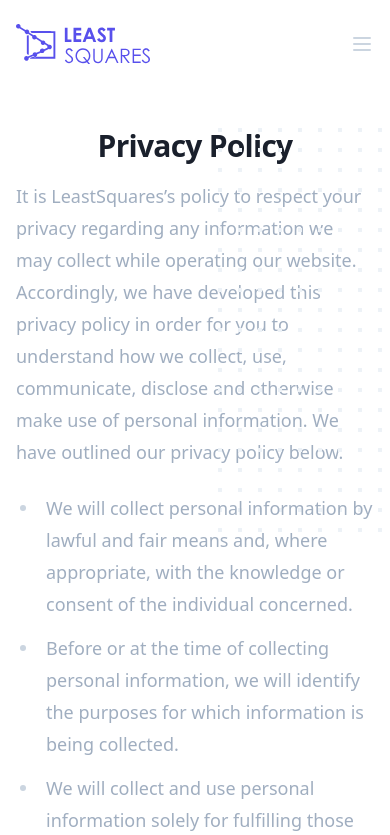
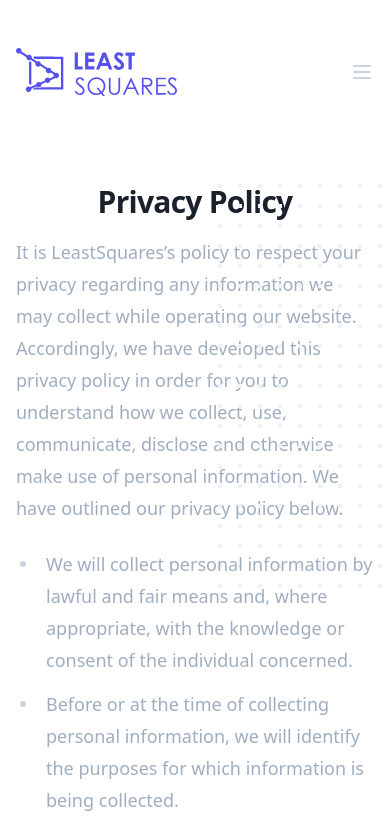
Before and after one commit to maxilevi/leastsquares.io, a Next.js app: page /privacy in a window 390 px wide. Shown: the top 835 px of the page. Built offline with nearby package versions, Linux system fonts and the light colour scheme; what @tailwindcss/ui would draw is missing.

Commit message:
fix mobile menu

```diff
--- a/components/App.js
+++ b/components/App.js
@@ -18,8 +18,7 @@ const logoSourceVertical = "assets/logo_vertical.svg";//"https://tailwindui.com/
 const logoSourceHorizontal = "assets/logo_white_horizontal.svg";
 
 const headerSections = [
-    {isFirst: true, name: 'Home', href: '/'},
-    {name: 'Services', href: '/#services'},
+    {isFirst: true, name: 'Services', href: '/#services'},
     {name: 'Our Work', href: '/portfolio'},
     {name: 'Blog', href: '/blog'},
     {name: 'Contact', href: '/contact', color: 'indigo'}
@@ -75,6 +74,7 @@ export function AppHeader(props)
         onMenuStateChange={props.onMenuStateChange}
         headerSections={headerSections}
         logoSource={logoSourceVertical}
+        content={props.content}
     />;
 }
 
--- a/components/BaseApp.js
+++ b/components/BaseApp.js
@@ -8,8 +8,10 @@ export default class BaseApp extends React.Component
     {
         return (
             <div>
-                <FullAppHeader title={this.props.title} />
-                {this.props.main}
+                <FullAppHeader
+                    title={this.props.title}
+                    content={this.props.main}
+                />
                 <AppFooter />
             </div>
         );
--- a/components/Header.js
+++ b/components/Header.js
@@ -6,7 +6,7 @@ class HeaderSection  extends React.Component
     getJSX(isFirst, color, href, name){}
 
     render() {
-        const color = this.props.color ?? 'gray';
+        const color = this.props.color ?? 'gray'; // 'gray'
         const isFirst = this.props.isFirst ?? false;
         return this.getJSX(isFirst, color, this.props.href, this.props.name);
     }
@@ -48,7 +48,7 @@ class MobileMenu extends React.Component
                          aria-orientation="vertical" aria-labelledby="main-menu">
                         <div className="px-5 pt-4 flex items-center justify-between">
                             <div>
-                                <img className="h-8 w-auto"
+                                <img className="h-12 w-auto"
                                      src={this.props.logoSource} alt="">
                                 </img>
                             </div>
@@ -63,7 +63,7 @@ class MobileMenu extends React.Component
                                 </button>
                             </div>
                         </div>
-                        <div className="px-2 pt-2 pb-3">
+                        <div className="px-2 pt-2 pb-3 text-sm">
                             { mobileSections }
                         </div>
                     </div>
@@ -88,13 +88,15 @@ export default class Header extends React.Component
     handleMobileMenuOpen(e)
     {
         this.setState({isMobileMenuOpen: true});
-        this.props.onMenuStateChange(true);
+        if(this.props.onMenuStateChange)
+            this.props.onMenuStateChange(true);
     }
 
     handleMobileMenuClose(e)
     {
         this.setState({isMobileMenuOpen: false});
-        this.props.onMenuStateChange(false);
+        if(this.props.onMenuStateChange)
+            this.props.onMenuStateChange(false);
     }
 
     render()
@@ -103,13 +105,13 @@ export default class Header extends React.Component
             <DesktopHeaderSection {...section} />
         );
         return (
-            <div>
+            <>
                 <div className="relative pt-6 px-4 sm:px-6 lg:px-8">
-                    <nav className="relative flex items-center justify-between sm:h-10 lg:justify-start">
+                    <nav className="relative flex items-center justify-between sm:h-10 lg:justify-start pb-6 pt-6">
                         <div className="flex items-center flex-grow flex-shrink-0 lg:flex-grow-0">
                             <div className="flex items-center justify-between w-full md:w-auto">
                                 <a href="/" aria-label="Home">
-                                    <img className="h-10 w-auto"
+                                    <img className="h-12 w-auto"
                                          src={this.props.logoSource}
                                          alt="Logo"/>
                                 </a>
@@ -132,9 +134,9 @@ export default class Header extends React.Component
                         </div>
                     </nav>
                 </div>
-
+                { this.props.content }
                 {this.state.isMobileMenuOpen && <MobileMenu onClose={this.handleMobileMenuClose} {...this.props} />}
-            </div>
+            </>
         );
     }
 }
```
